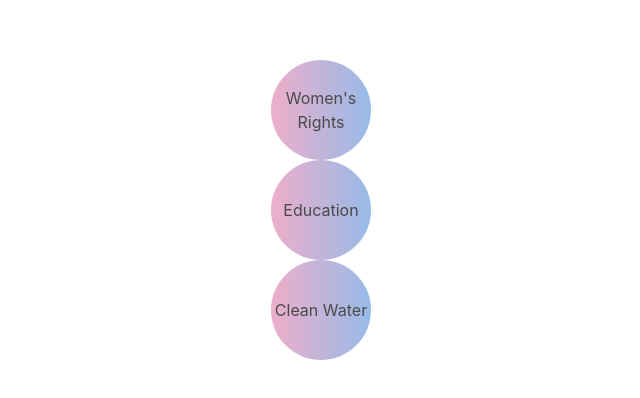
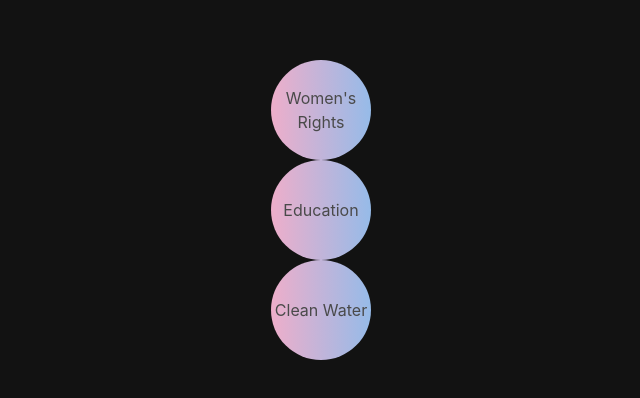
Before and after one commit to simenhaga/Smidig-prosjekt-Meliora-Impact, a React (Create React App) app: page / in a window 1280 px wide. Shown: the part 190-588 px from the top of the page, without its empty margins (319-959 px from the left). Built offline with nearby package versions, Linux system fonts and the light colour scheme.

Commit message:
Changed bg color

```diff
--- a/src/index.css
+++ b/src/index.css
@@ -1,3 +1,6 @@
+body{
+    background-color: #121212;
+}
 .bubble{
     background: linear-gradient(90deg, rgba(238,174,202,1), rgba(148,187,233,1) 51%, rgba(238,174,202,1)) var(--x, 0)/ 200%;
     width: 100px;
```
